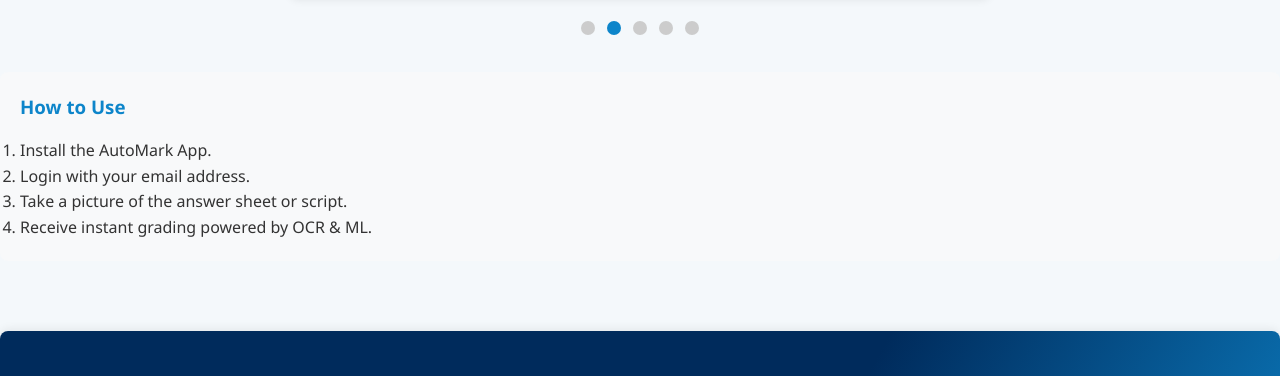
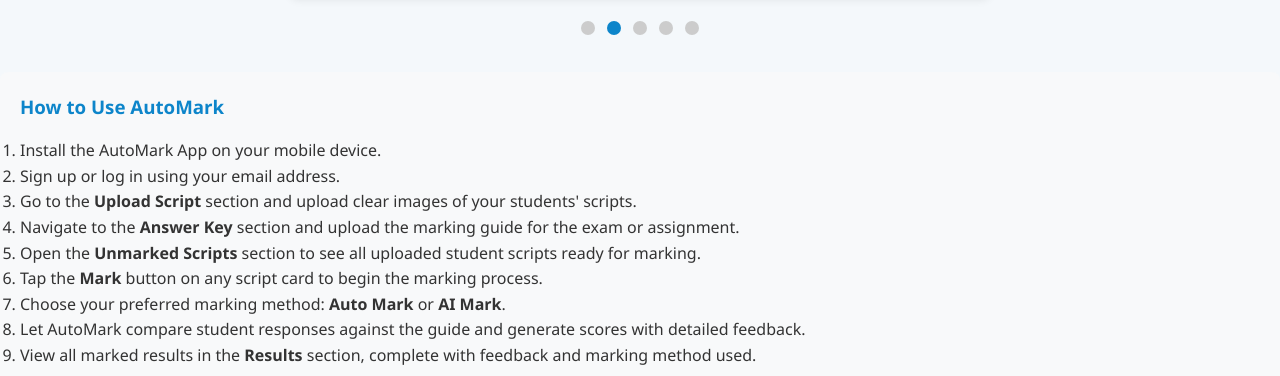
Before and after one commit to Jovans-code/AutoMark-CS-Project-site, a plain HTML site: page templates/index.html in a window 1280 px wide. Shown: the part 846-1222 px from the top of the page. Drawn offline with Linux system fonts and the light colour scheme.

Commit message:
modified content for How to use the app

```diff
--- a/templates/index.html
+++ b/templates/index.html
@@ -85,14 +85,20 @@
         </section>
 
         <section class="instructions">
-            <h3>How to Use</h3>
-            <ol>
-                <li>Install the AutoMark App.</li>
-                <li>Login with your email address.</li>
-                <li>Take a picture of the answer sheet or script.</li>
-                <li>Receive instant grading powered by OCR & ML.</li>
-            </ol>
+        <h3>How to Use AutoMark</h3>
+        <ol>
+            <li>Install the AutoMark App on your mobile device.</li>
+            <li>Sign up or log in using your email address.</li>
+            <li>Go to the <strong>Upload Script</strong> section and upload clear images of your students' scripts.</li>
+            <li>Navigate to the <strong>Answer Key</strong> section and upload the marking guide for the exam or assignment.</li>
+            <li>Open the <strong>Unmarked Scripts</strong> section to see all uploaded student scripts ready for marking.</li>
+            <li>Tap the <strong>Mark</strong> button on any script card to begin the marking process.</li>
+            <li>Choose your preferred marking method: <strong>Auto Mark</strong> or <strong>AI Mark</strong>.</li>
+            <li>Let AutoMark compare student responses against the guide and generate scores with detailed feedback.</li>
+            <li>View all marked results in the <strong>Results</strong> section, complete with feedback and marking method used.</li>
+        </ol>
         </section>
+
     </main>
 
     <footer class="footer">
```
